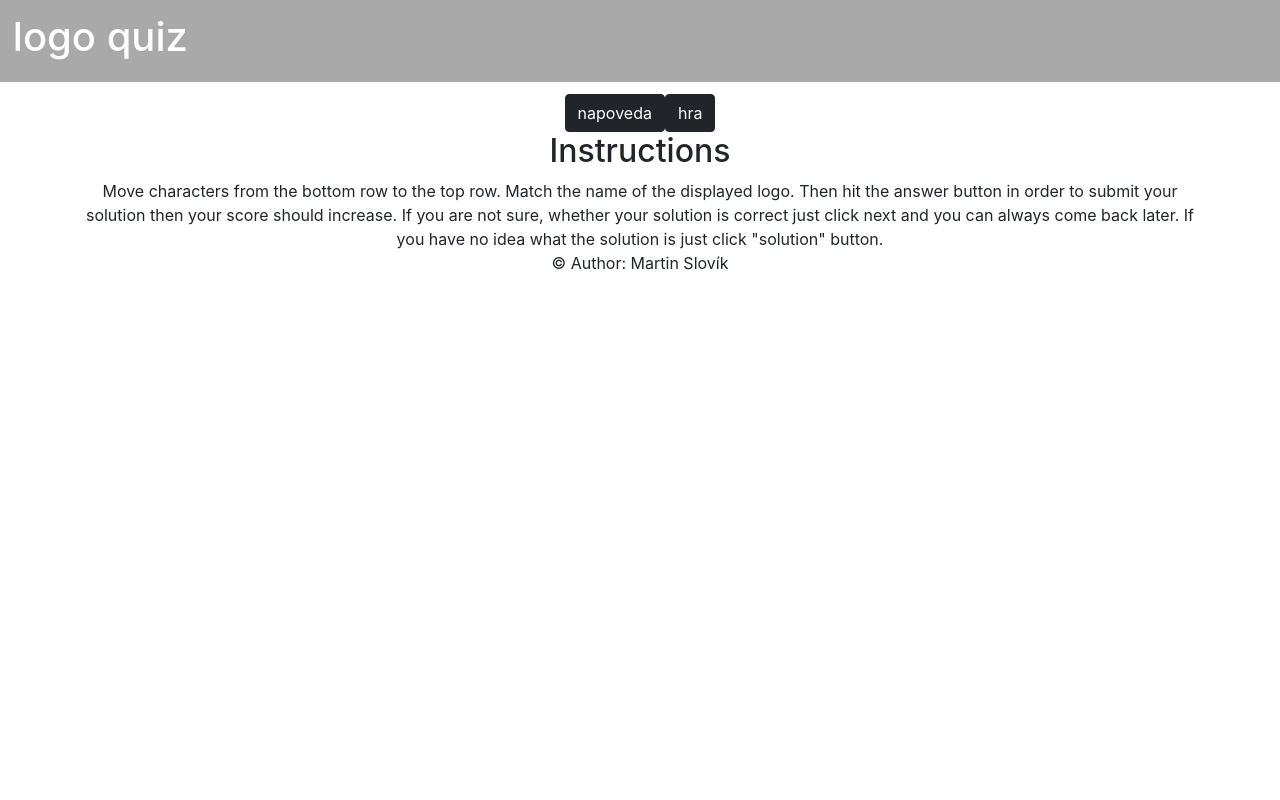
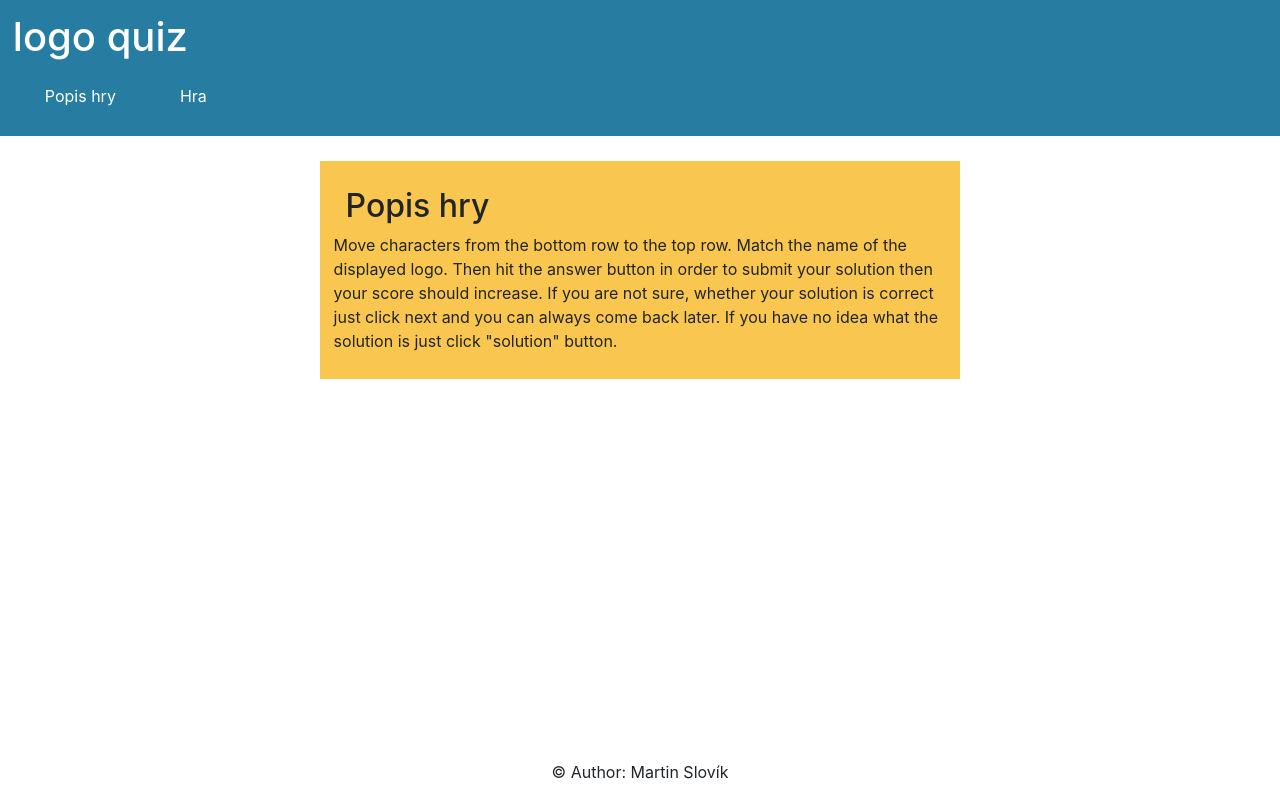
Before and after one commit to mmartinslovik/webte-final, a React (Create React App) app: page / in a window 1280 px wide. Built offline with nearby package versions, Linux system fonts and the light colour scheme.

Commit message:
feat: add solution and provide styles

```diff
--- a/public/index.html
+++ b/public/index.html
@@ -1,5 +1,5 @@
 <!DOCTYPE html>
-<html lang="en">
+<html lang="sk">
 
 <head>
   <meta charset="utf-8" />
--- a/src/App.css
+++ b/src/App.css
@@ -61,7 +61,7 @@
 
 #navbar {
   text-align: left;
-  background-color: darkgray;
+  background-color: #277da1;
   color: white;
   width: 100%;
   padding: 1%;
@@ -73,13 +73,13 @@
   justify-content: space-between;
 }
 
-/* footer {
+footer {
   position: fixed;
   left: 0;
   bottom: 0;
   width: 100%;
   padding-top: 1%;
-} */
+}
 
 .menu {
   margin-bottom: 1%;
@@ -106,3 +106,46 @@
 
   @page { size: auto;  margin: 0mm; }
 }
+
+#navbar_buttons_div {
+  display: flex;
+  justify-content: left;
+}
+
+.navbar_buttons {
+  background-color: #277da1;
+  border: none;
+  color: white;
+  padding: 15px 32px;
+  text-align: center;
+  text-decoration: none;
+  display: inline-block;
+  font-size: 16px;
+  transition-duration: 0.4s;
+  cursor: pointer;
+}
+
+.navbar_buttons:hover {
+  background-color: #4D908E;
+  color: white;
+}
+
+#instructions_container {
+  text-align: left;
+  width: 50%;
+  margin-top: 2%;
+  background-color: #F9C74F;
+  padding: 2%;
+}
+
+#score {
+  background-color: white;
+  color: rgb(122, 122, 122);
+  padding: 8px 20px;
+  text-align: center;
+  text-decoration: none;
+  display: inline-block;
+  width: fit-content;
+  border-radius: 5%;
+  border: 1px solid #43AA8B;
+}
--- a/src/components/ChangeButtons.js
+++ b/src/components/ChangeButtons.js
@@ -10,8 +10,8 @@ function ChangeButtons({sendValueToRender}) {
 
     return (
       <div>
-         <button type="button" className="btn btn-dark" onClick={() => handleChange(0)}>napoveda</button>
-         <button type="button" className="btn btn-dark" onClick={() => handleChange(1)}>hra</button>
+         <button type="button" className="navbar_buttons" onClick={() => handleChange(0)}>Popis hry</button>
+         <button type="button" className="navbar_buttons" onClick={() => handleChange(1)}>Hra</button>
       </div>
     );
   }
--- a/src/components/Char.js
+++ b/src/components/Char.js
@@ -7,6 +7,7 @@ import { DragDropContext, Droppable, Draggable } from "react-beautiful-dnd";
             display: "flex",
             justifyContent: "space-around",
             marginTop: `${-5}px`,
+            fontWeight: "bold"
             }}
         >
             {content}
--- a/src/components/CharList.js
+++ b/src/components/CharList.js
@@ -17,7 +17,15 @@ const shuffle = (strArr) => {
     strArr.sort(function () {
         return 0.5 - Math.random()
     })
-    return strArr;
+    return strArr
+}
+
+const getRandomChars = (len) => {
+    var chars = []
+    for(let i = 0; i < 4; i++) {
+        chars.push(generateRandomChar(len++))
+    }
+    return chars
 }
 
 const getChars = (logoName) => {
@@ -26,12 +34,17 @@ const getChars = (logoName) => {
         chars.push({ 'id': `char-${index}`, 'content': element })
     })
 
-    for(let i = 0; i < 4; i++) {
-        chars.push(generateRandomChar(chars.length))
-    }
     // console.log(chars)
-    return shuffle(chars);
+    return chars;
 }
+
+const initChars = (logoName) =>{
+    var chars = getChars(logoName)
+    var randomChars = getRandomChars(logoName.length)
+    console.log(chars)
+    return shuffle([...chars, ...randomChars])
+}
+
 
 const reorder = (list, startIndex, endIndex) => {
     const result = Array.from(list);
@@ -69,15 +82,15 @@ const getItemStyle = (isDragging, draggableStyle) => ({
     borderRadius: `${5}%`,
 
     // change background colour if dragging
-    background: isDragging ? "lightgreen" : "grey",
+    background: isDragging ? "#F8961E" : "#4D908E",
 
     // styles we need to apply on draggables
     ...draggableStyle
 });
 const getListStyle = isDraggingOver => ({
-    background: isDraggingOver ? "lightblue" : "lightgrey",
+    background: isDraggingOver ? "#F9C74F" : "lightgray",
     padding: grid,
-    border: '1px solid grey',
+    // border: '1px solid grey',
     flexWrap: "wrap",
     // minWidth: "fit-content",
     width: `${80}%`,
@@ -86,11 +99,13 @@ const getListStyle = isDraggingOver => ({
     flexDirection: "row",
     // justifyContent: "center",
     marginLeft: "auto",
-    marginRight: "auto"
+    marginRight: "auto",
+    marginTop: `${1}%`,
 });
 
 function CharList(props) {
-    const [state, setState] = useState([[], getChars(props.logoName)]);
+    const [state, setState] = useState([[], initChars(props.logoName)]);
+    console.log("state", state)
 
     function onDragEnd(result) {
         const { source, destination } = result;
@@ -134,6 +149,7 @@ function CharList(props) {
     const [solution, setSolution] = useState(false)
     const makeSolution = () => {
         setSolution(true)
+        setState([getChars(props.logoName), getRandomChars(props.logoName.length)])
     }
 
     const [hint, setHint] = useState(false)
@@ -187,13 +203,13 @@ function CharList(props) {
                     {solution && <div>{props.logoName}</div>}
                 </div>
                 <div className="menu">
-                    <button type="button" className="btn btn-dark" onClick={() => props.sendDataToParent(validateSolution())}>answer</button>
+                    <button type="button" className="btn btn-outline-success" onClick={() => props.sendDataToParent(validateSolution())}>Odpovedaj</button>
                 </div>
                 <div className="menu">
-                    <button type="button" className="btn btn-dark" onClick={() => getHint()}>hint</button>
+                    <button type="button" className="btn btn-outline-warning" onClick={() => getHint()}>Nápoveda</button>
                 </div>
                 <div className="menu">
-                    <button type="button" className="btn btn-dark" onClick={() => makeSolution()}>solution</button>
+                    <button type="button" className="btn btn-outline-info" onClick={() => makeSolution()}>Riešenie</button>
                 </div>
             </div>
         </div>
--- a/src/components/Instructions.js
+++ b/src/components/Instructions.js
@@ -1,16 +1,14 @@
 function Instructions() {
     return (
-        <div className="container">
+        <div className="container" id="instructions_container">
             <div className="row">
-                <div>
-                    <h2>
-                        Instructions
-                    </h2>
+                <h2>Popis hry</h2>
+            </div>
+            <div className="row">
                     Move characters from the bottom row to the top row. Match the name of the displayed logo.
                     Then hit the answer button in order to submit your solution then your score should increase.
                     If you are not sure, whether your solution is correct just click next and you can always come back later. If you have no
                     idea what the solution is just click "solution" button.
-                </div>
             </div>
         </div>
     )
--- a/src/components/LogoForm.js
+++ b/src/components/LogoForm.js
@@ -120,8 +120,8 @@ function LogoForm() {
         <div>
             <div id="navbar">
                 <h1>logo quiz</h1>
+                <div id="navbar_buttons_div"><ChangeButtons sendValueToRender={sendValueToRender} /></div>
             </div>
-                <ChangeButtons sendValueToRender={sendValueToRender} />
             <div>
                 {value ? <form onSubmit={handleSubmit}>
                     <Score score={score} />
@@ -134,10 +134,10 @@ function LogoForm() {
                                 <div className="container">
                                     <div className="row align-items-start">
                                         <div className="col">
-                                            {iter > 0 && <button type="submit" className="btn btn-dark" onClick={() => decreaseIndex()}>previous</button>}
+                                            {iter > 0 && <button type="submit" className="btn btn-dark" onClick={() => decreaseIndex()}>Predchádzajúce</button>}
                                         </div>
-                                        <div className="col" id="score">
-                                            {iter < (order.length - 1) && <button type="submit" className="btn btn-dark" onClick={() => increaseIndex()}>next</button>}
+                                        <div className="col">
+                                            {iter < (order.length - 1) && <button type="submit" className="btn btn-dark" onClick={() => increaseIndex()}>Dalšie</button>}
                                         </div>
                                     </div>
                                 </div>
--- a/src/components/Score.js
+++ b/src/components/Score.js
@@ -37,14 +37,13 @@ function Score({ score }) {
                         delay={{ show: 250, hide: 400 }}
                         overlay={renderTooltip}
                     >
-                        <Button variant="secondary">instructions</Button>
+                        <Button variant="outline-secondary">Inštrukcie</Button>
                     </OverlayTrigger>
                 </div>
-                <div className="col" id="score">
-                    score : {score}
-                </div>
                 <div className="col">
-
+                    <div id="score">
+                        Skóre: {score}
+                    </div>
                 </div>
             </div>
         </div>
```
